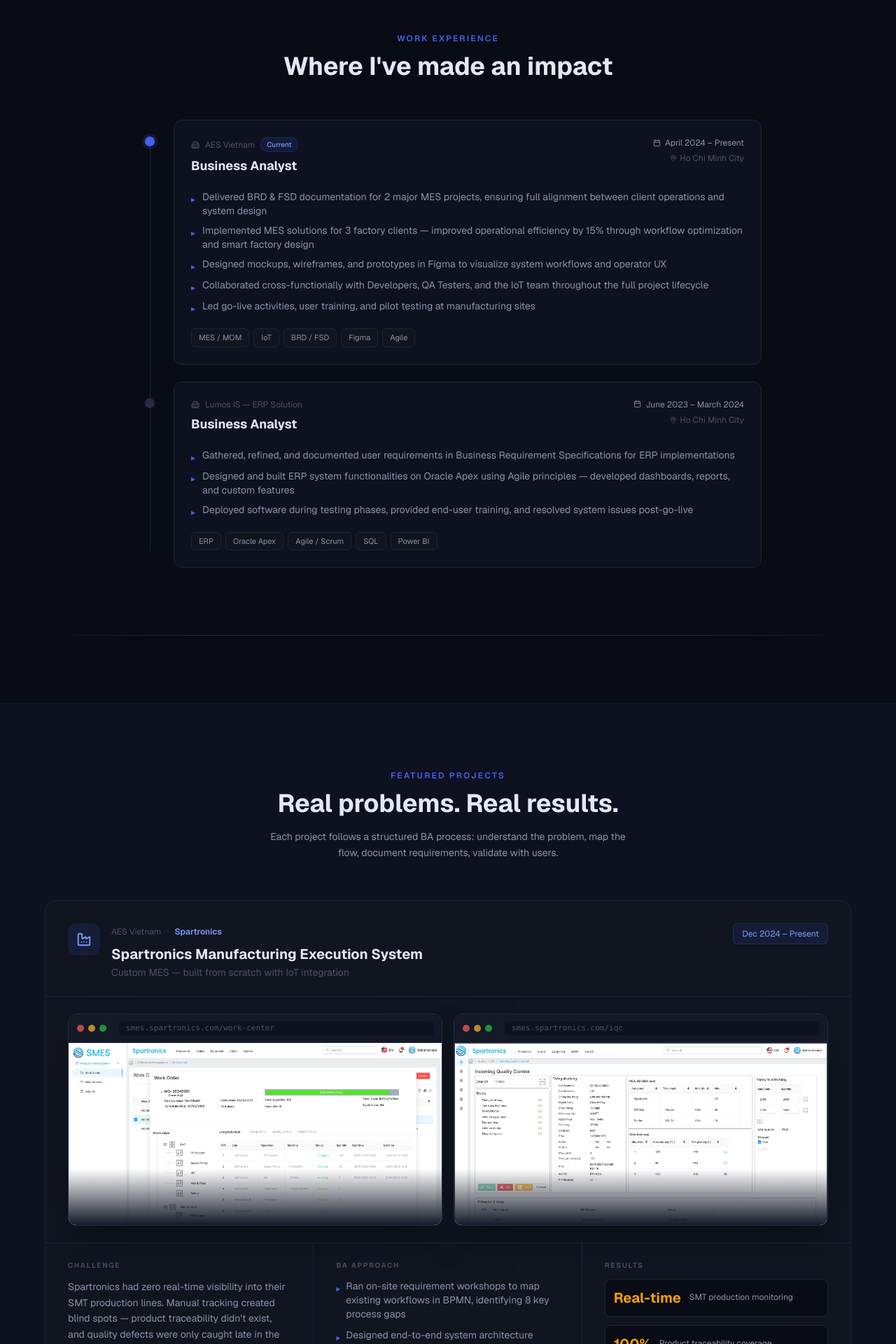
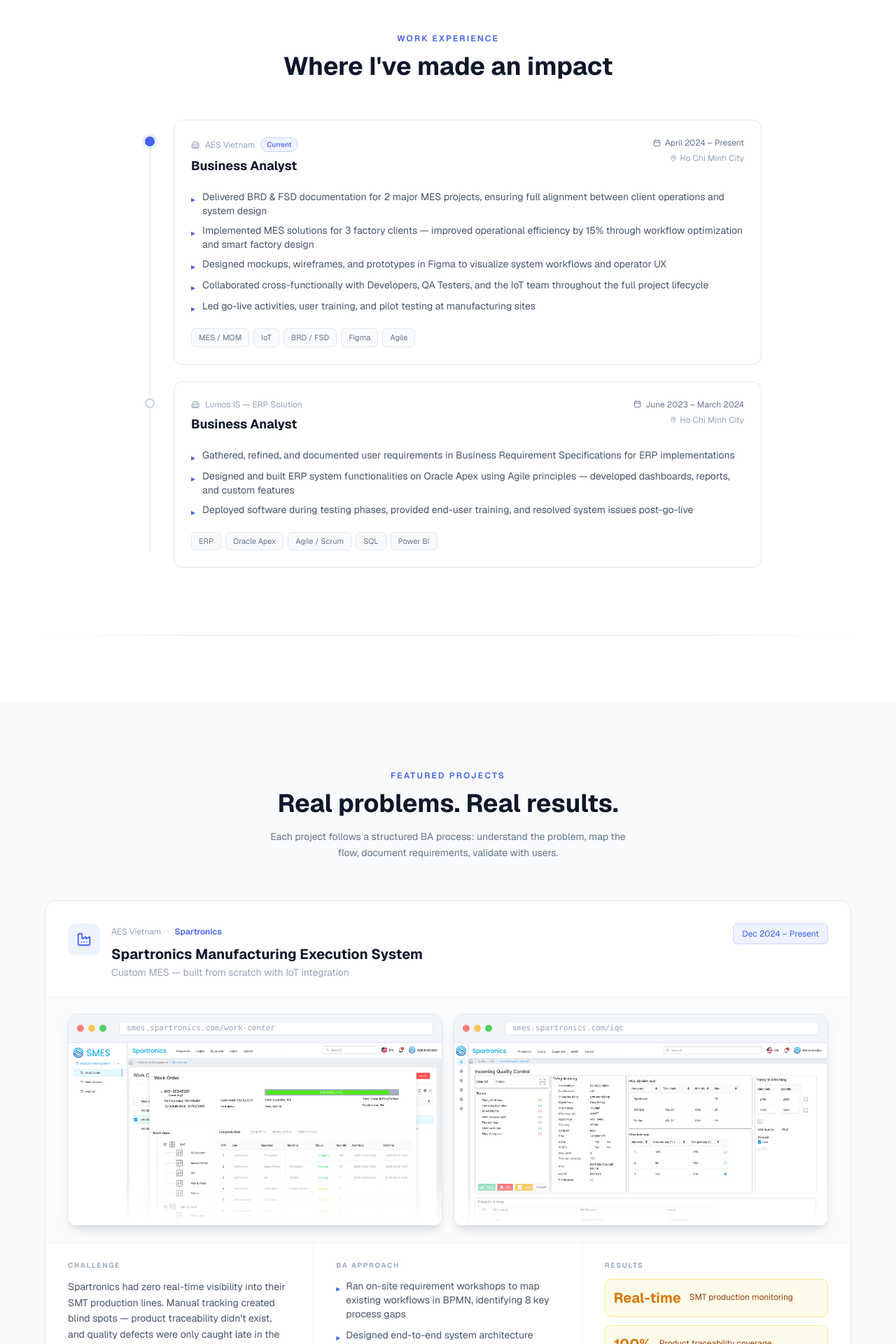
Before and after one commit to NhatPD2000/portfolio, a Next.js app: page / in a window 1280 px wide. Shown: the part 2329-4249 px from the top of the page at 70% size. Built offline with nearby package versions, Linux system fonts and the light colour scheme.

Commit message:
Switch to light theme: white/slate background, indigo accent, amber highlights

```diff
--- a/app/globals.css
+++ b/app/globals.css
@@ -1,8 +1,8 @@
 @import "tailwindcss";
 
 @theme inline {
-  --color-background: #090C14;
-  --color-foreground: #E2E8F8;
+  --color-background: #FFFFFF;
+  --color-foreground: #0F172A;
   --font-sans: var(--font-geist-sans);
 }
 
@@ -11,30 +11,28 @@
 }
 
 body {
-  background: #090C14;
-  color: #E2E8F8;
+  background: #FFFFFF;
+  color: #0F172A;
   font-family: var(--font-geist-sans), Arial, Helvetica, sans-serif;
 }
 
 ::-webkit-scrollbar { width: 4px; }
-::-webkit-scrollbar-track { background: #0E1220; }
+::-webkit-scrollbar-track { background: #F1F5F9; }
 ::-webkit-scrollbar-thumb { background: #4361EE; border-radius: 2px; }
 
-/* Name gradient — single blue family, no rainbow */
 .gradient-text {
-  background: linear-gradient(120deg, #7B9BFF 0%, #4361EE 60%, #6B8EFF 100%);
+  background: linear-gradient(120deg, #4361EE 0%, #6B8EFF 100%);
   -webkit-background-clip: text;
   -webkit-text-fill-color: transparent;
   background-clip: text;
 }
 
-/* Subtle dot pattern for hero */
 .hero-dots {
-  background-image: radial-gradient(circle, #1E2436 1px, transparent 1px);
+  background-image: radial-gradient(circle, #CBD5E1 1px, transparent 1px);
   background-size: 28px 28px;
 }
 
 .section-line {
   height: 1px;
-  background: linear-gradient(90deg, transparent, #252D42 20%, #252D42 80%, transparent);
+  background: linear-gradient(90deg, transparent, #E2E8F0 20%, #E2E8F0 80%, transparent);
 }
--- a/app/page.tsx
+++ b/app/page.tsx
@@ -8,7 +8,7 @@
 
 export default function Home() {
   return (
-    <main className="bg-[#090C14]">
+    <main className="bg-white">
       <Navbar />
       <Hero />
       <About />
--- a/components/Experience.tsx
+++ b/components/Experience.tsx
@@ -35,7 +35,7 @@
 
 export default function Experience() {
   return (
-    <section id="experience" className="py-24 px-6 bg-[#090C14]">
+    <section id="experience" className="py-24 px-6 bg-white">
       <div className="max-w-4xl mx-auto">
         <motion.div
           initial={{ opacity: 0, y: 20 }}
@@ -47,14 +47,13 @@
           <p className="text-[#4361EE] text-xs font-semibold tracking-[0.18em] uppercase mb-3">
             Work Experience
           </p>
-          <h2 className="text-3xl sm:text-4xl font-bold text-[#E2E8F8]">
+          <h2 className="text-3xl sm:text-4xl font-bold text-[#0F172A]">
             Where I&apos;ve made an impact
           </h2>
         </motion.div>
 
         <div className="relative">
-          {/* Timeline line */}
-          <div className="absolute left-[22px] top-6 bottom-6 w-px bg-[#1E2436] hidden sm:block" />
+          <div className="absolute left-[22px] top-6 bottom-6 w-px bg-[#E2E8F0] hidden sm:block" />
 
           <div className="space-y-6">
             {experiences.map((exp, i) => (
@@ -66,58 +65,54 @@
                 transition={{ duration: 0.5, delay: i * 0.1 }}
                 className="relative sm:pl-14"
               >
-                {/* Timeline dot */}
                 <div
                   className={`absolute left-[15px] top-6 w-3.5 h-3.5 rounded-full border-2 hidden sm:block ${
                     exp.current
-                      ? "bg-[#4361EE] border-[#4361EE] shadow-[0_0_0_4px_rgba(67,97,238,0.15)]"
-                      : "bg-[#252D42] border-[#252D42]"
+                      ? "bg-[#4361EE] border-[#4361EE] shadow-[0_0_0_4px_rgba(67,97,238,0.12)]"
+                      : "bg-white border-[#CBD5E1]"
                   }`}
                 />
 
-                <div className="p-6 bg-[#0E1220] border border-[#1E2436] hover:border-[#252D42] rounded-xl transition-colors duration-200">
-                  {/* Header */}
+                <div className="p-6 bg-white border border-[#E2E8F0] hover:border-[#C7D2FE] hover:shadow-md rounded-xl transition-all duration-200">
                   <div className="flex flex-wrap items-start justify-between gap-3 mb-5">
                     <div>
                       <div className="flex items-center gap-2 mb-1.5">
-                        <Building2 size={12} className="text-[#4A5268]" />
-                        <span className="text-xs text-[#4A5268]">{exp.company}</span>
+                        <Building2 size={12} className="text-[#94A3B8]" />
+                        <span className="text-xs text-[#94A3B8]">{exp.company}</span>
                         {exp.current && (
-                          <span className="text-[10px] px-2 py-0.5 rounded-full bg-[#4361EE]/12 text-[#7B9BFF] border border-[#4361EE]/20 font-medium">
+                          <span className="text-[10px] px-2 py-0.5 rounded-full bg-[#EEF2FF] text-[#4361EE] border border-[#C7D2FE] font-medium">
                             Current
                           </span>
                         )}
                       </div>
-                      <h3 className="text-lg font-bold text-[#E2E8F8]">{exp.role}</h3>
+                      <h3 className="text-lg font-bold text-[#0F172A]">{exp.role}</h3>
                     </div>
                     <div className="text-right flex flex-col items-end gap-1.5">
-                      <div className="flex items-center gap-1.5 text-xs text-[#8892AA]">
+                      <div className="flex items-center gap-1.5 text-xs text-[#64748B]">
                         <Calendar size={11} />
                         {exp.period}
                       </div>
-                      <div className="flex items-center gap-1 text-xs text-[#4A5268]">
+                      <div className="flex items-center gap-1 text-xs text-[#94A3B8]">
                         <MapPin size={10} />
                         {exp.location}
                       </div>
                     </div>
                   </div>
 
-                  {/* Highlights */}
                   <ul className="space-y-2 mb-5">
                     {exp.highlights.map((point) => (
-                      <li key={point} className="flex items-start gap-2.5 text-sm text-[#8892AA]">
+                      <li key={point} className="flex items-start gap-2.5 text-sm text-[#475569]">
                         <span className="text-[#4361EE] mt-1.5 shrink-0 text-xs">▸</span>
                         {point}
                       </li>
                     ))}
                   </ul>
 
-                  {/* Tags */}
                   <div className="flex flex-wrap gap-1.5">
                     {exp.tags.map((tag) => (
                       <span
                         key={tag}
-                        className="text-[11px] px-2.5 py-1 bg-[#111520] text-[#8892AA] rounded-md border border-[#1E2436]"
+                        className="text-[11px] px-2.5 py-1 bg-[#F8FAFC] text-[#64748B] rounded-md border border-[#E2E8F0]"
                       >
                         {tag}
                       </span>
--- a/components/Projects.tsx
+++ b/components/Projects.tsx
@@ -3,27 +3,19 @@
 import { TrendingUp, Zap, Factory } from "lucide-react";
 import Image from "next/image";
 
-function BrowserFrame({
-  src,
-  alt,
-  url,
-}: {
-  src: string;
-  alt: string;
-  url: string;
-}) {
+function BrowserFrame({ src, alt, url }: { src: string; alt: string; url: string }) {
   return (
-    <div className="rounded-xl overflow-hidden border border-[#252D42] shadow-2xl shadow-black/40">
-      {/* Browser chrome */}
-      <div className="flex items-center gap-1.5 px-3 py-2.5 bg-[#141928] border-b border-[#252D42]">
-        <div className="w-2.5 h-2.5 rounded-full bg-[#FF5F57]/70" />
-        <div className="w-2.5 h-2.5 rounded-full bg-[#FEBC2E]/70" />
-        <div className="w-2.5 h-2.5 rounded-full bg-[#28C840]/70" />
-        <div className="ml-3 flex-1 h-5 bg-[#0E1220] rounded text-[11px] flex items-center px-2.5 text-[#4A5268] font-mono truncate">
+    <div className="rounded-xl overflow-hidden border border-[#E2E8F0] shadow-lg">
+      {/* Chrome */}
+      <div className="flex items-center gap-1.5 px-3 py-2.5 bg-[#F1F5F9] border-b border-[#E2E8F0]">
+        <div className="w-2.5 h-2.5 rounded-full bg-[#FF5F57]/80" />
+        <div className="w-2.5 h-2.5 rounded-full bg-[#FEBC2E]/80" />
+        <div className="w-2.5 h-2.5 rounded-full bg-[#28C840]/80" />
+        <div className="ml-3 flex-1 h-5 bg-white rounded text-[11px] flex items-center px-2.5 text-[#94A3B8] font-mono truncate border border-[#E2E8F0]">
           {url}
         </div>
       </div>
-      {/* Screenshot with fade */}
+      {/* Screenshot */}
       <div className="relative overflow-hidden" style={{ maxHeight: "260px" }}>
         <Image
           src={src}
@@ -33,7 +25,7 @@
           className="w-full object-cover object-top"
           style={{ maxHeight: "260px" }}
         />
-        <div className="absolute bottom-0 left-0 right-0 h-20 bg-gradient-to-t from-[#141928] to-transparent" />
+        <div className="absolute bottom-0 left-0 right-0 h-16 bg-gradient-to-t from-white to-transparent" />
       </div>
     </div>
   );
@@ -49,16 +41,8 @@
     subtitle: "Custom MES — built from scratch with IoT integration",
     period: "Dec 2024 – Present",
     screenshots: [
-      {
-        src: "/smes-workcenter.png",
-        alt: "SMES Work Order & Production Line Tracking",
-        url: "smes.spartronics.com/work-center",
-      },
-      {
-        src: "/smes-iqc.png",
-        alt: "SMES Incoming Quality Control",
-        url: "smes.spartronics.com/iqc",
-      },
+      { src: "/smes-workcenter.png", alt: "SMES Work Order & Production Line Tracking", url: "smes.spartronics.com/work-center" },
+      { src: "/smes-iqc.png", alt: "SMES Incoming Quality Control", url: "smes.spartronics.com/iqc" },
     ],
     challenge:
       "Spartronics had zero real-time visibility into their SMT production lines. Manual tracking created blind spots — product traceability didn't exist, and quality defects were only caught late in the cycle.",
@@ -84,11 +68,7 @@
     subtitle: "MES digitalization — Apriso / Dassault Systèmes",
     period: "Dec 2023 – Dec 2024",
     screenshots: [
-      {
-        src: "/pnj-production.png",
-        alt: "PNJ Production Execution — Bắt đầu sản xuất",
-        url: "pnj-mes.apriso.com/production",
-      },
+      { src: "/pnj-production.png", alt: "PNJ Production Execution Screen", url: "pnj-mes.apriso.com/production" },
     ],
     challenge:
       "PNJ's electroplating line ran entirely on manual surface area calculations and paper-based logs. This caused frequent coating thickness errors, high rework rates, and zero integration between SCADA machines and production reports.",
@@ -109,7 +89,7 @@
 
 export default function Projects() {
   return (
-    <section id="projects" className="py-24 px-6 bg-[#0E1220]">
+    <section id="projects" className="py-24 px-6 bg-[#F8FAFC]">
       <div className="max-w-6xl mx-auto">
         <motion.div
           initial={{ opacity: 0, y: 20 }}
@@ -121,10 +101,10 @@
           <p className="text-[#4361EE] text-xs font-semibold tracking-[0.18em] uppercase mb-3">
             Featured Projects
           </p>
-          <h2 className="text-3xl sm:text-4xl font-bold text-[#E2E8F8] mb-4">
+          <h2 className="text-3xl sm:text-4xl font-bold text-[#0F172A] mb-4">
             Real problems. Real results.
           </h2>
-          <p className="text-[#8892AA] max-w-lg mx-auto text-sm leading-relaxed">
+          <p className="text-[#64748B] max-w-lg mx-auto text-sm leading-relaxed">
             Each project follows a structured BA process: understand the problem,
             map the flow, document requirements, validate with users.
           </p>
@@ -138,56 +118,54 @@
               whileInView={{ opacity: 1, y: 0 }}
               viewport={{ once: true }}
               transition={{ duration: 0.55, delay: i * 0.08 }}
-              className="bg-[#111520] border border-[#1E2436] hover:border-[#252D42] rounded-2xl overflow-hidden transition-colors duration-300"
+              className="bg-white border border-[#E2E8F0] hover:border-[#C7D2FE] hover:shadow-lg rounded-2xl overflow-hidden transition-all duration-300"
             >
-              {/* Card header */}
-              <div className="px-8 pt-8 pb-6 border-b border-[#1E2436]">
+              {/* Header */}
+              <div className="px-8 pt-8 pb-6 border-b border-[#F1F5F9]">
                 <div className="flex flex-wrap items-start justify-between gap-4">
                   <div className="flex items-start gap-4">
-                    <div className="p-3 rounded-xl bg-[#4361EE]/10 text-[#7B9BFF] shrink-0">
+                    <div className="p-3 rounded-xl bg-[#EEF2FF] text-[#4361EE] shrink-0">
                       <project.icon size={22} />
                     </div>
                     <div>
                       <div className="flex items-center gap-2 mb-1.5">
-                        <span className="text-xs text-[#4A5268]">{project.company}</span>
-                        <span className="text-[#252D42]">·</span>
-                        <span className="text-xs font-semibold text-[#7B9BFF]">{project.client}</span>
+                        <span className="text-xs text-[#94A3B8]">{project.company}</span>
+                        <span className="text-[#E2E8F0]">·</span>
+                        <span className="text-xs font-semibold text-[#4361EE]">{project.client}</span>
                       </div>
-                      <h3 className="text-xl font-bold text-[#E2E8F8]">{project.title}</h3>
-                      <p className="text-sm text-[#4A5268] mt-0.5">{project.subtitle}</p>
+                      <h3 className="text-xl font-bold text-[#0F172A]">{project.title}</h3>
+                      <p className="text-sm text-[#94A3B8] mt-0.5">{project.subtitle}</p>
                     </div>
                   </div>
-                  <span className="text-xs px-3 py-1.5 rounded-md bg-[#4361EE]/10 text-[#7B9BFF] border border-[#4361EE]/20 shrink-0">
+                  <span className="text-xs px-3 py-1.5 rounded-md bg-[#EEF2FF] text-[#4361EE] border border-[#C7D2FE] shrink-0">
                     {project.period}
                   </span>
                 </div>
               </div>
 
               {/* Screenshots */}
-              <div className={`px-8 py-6 border-b border-[#1E2436] ${project.screenshots.length === 2 ? "grid md:grid-cols-2 gap-4" : ""}`}>
+              <div className={`px-8 py-6 border-b border-[#F1F5F9] bg-[#FAFBFC] ${project.screenshots.length === 2 ? "grid md:grid-cols-2 gap-4" : ""}`}>
                 {project.screenshots.map((shot) => (
                   <BrowserFrame key={shot.src} {...shot} />
                 ))}
               </div>
 
-              {/* Content — 3 columns */}
-              <div className="grid lg:grid-cols-3 gap-0 divide-y lg:divide-y-0 lg:divide-x divide-[#1E2436]">
-                {/* Challenge */}
+              {/* 3 columns */}
+              <div className="grid lg:grid-cols-3 gap-0 divide-y lg:divide-y-0 lg:divide-x divide-[#F1F5F9]">
                 <div className="px-8 py-6">
-                  <h4 className="text-[10px] font-semibold text-[#4A5268] uppercase tracking-[0.18em] mb-3">
+                  <h4 className="text-[10px] font-semibold text-[#94A3B8] uppercase tracking-[0.18em] mb-3">
                     Challenge
                   </h4>
-                  <p className="text-sm text-[#8892AA] leading-relaxed">{project.challenge}</p>
+                  <p className="text-sm text-[#475569] leading-relaxed">{project.challenge}</p>
                 </div>
 
-                {/* Approach */}
                 <div className="px-8 py-6">
-                  <h4 className="text-[10px] font-semibold text-[#4A5268] uppercase tracking-[0.18em] mb-3">
+                  <h4 className="text-[10px] font-semibold text-[#94A3B8] uppercase tracking-[0.18em] mb-3">
                     BA Approach
                   </h4>
                   <ul className="space-y-2.5">
                     {project.approach.map((step) => (
-                      <li key={step} className="flex items-start gap-2 text-sm text-[#8892AA]">
+                      <li key={step} className="flex items-start gap-2 text-sm text-[#475569]">
                         <span className="text-[#4361EE] mt-1.5 shrink-0 text-xs">▸</span>
                         {step}
                       </li>
@@ -195,20 +173,18 @@
                   </ul>
                 </div>
 
-                {/* Results */}
                 <div className="px-8 py-6">
-                  <h4 className="text-[10px] font-semibold text-[#4A5268] uppercase tracking-[0.18em] mb-3">
+                  <h4 className="text-[10px] font-semibold text-[#94A3B8] uppercase tracking-[0.18em] mb-3">
                     Results
                   </h4>
                   <div className="space-y-3 mb-6">
                     {project.results.map((r) => (
                       <div
                         key={r.metric}
-                        className="flex items-center gap-3 p-3 bg-[#090C14] rounded-lg border border-[#1E2436]"
+                        className="flex items-center gap-3 p-3 bg-[#FFFBEB] rounded-lg border border-[#FDE68A]"
                       >
-                        {/* Amber for metrics — personality highlight */}
-                        <span className="text-xl font-bold text-[#F59E0B]">{r.metric}</span>
-                        <span className="text-xs text-[#8892AA] leading-tight">{r.label}</span>
+                        <span className="text-xl font-bold text-[#D97706]">{r.metric}</span>
+                        <span className="text-xs text-[#92400E] leading-tight">{r.label}</span>
                       </div>
                     ))}
                   </div>
@@ -216,7 +192,7 @@
                     {project.tags.map((tag) => (
                       <span
                         key={tag}
-                        className="text-[11px] px-2 py-0.5 rounded-md bg-[#4361EE]/8 text-[#7B9BFF] border border-[#4361EE]/15"
+                        className="text-[11px] px-2 py-0.5 rounded-md bg-[#EEF2FF] text-[#4361EE] border border-[#C7D2FE]"
                       >
                         {tag}
                       </span>
@@ -234,26 +210,23 @@
           whileInView={{ opacity: 1 }}
           viewport={{ once: true }}
           transition={{ duration: 0.45, delay: 0.2 }}
-          className="mt-6 p-6 bg-[#111520] border border-[#1E2436] rounded-xl flex items-start gap-4"
+          className="mt-6 p-6 bg-white border border-[#E2E8F0] rounded-xl flex items-start gap-4"
         >
-          <div className="p-2.5 rounded-lg bg-[#4361EE]/10 text-[#7B9BFF] shrink-0">
+          <div className="p-2.5 rounded-lg bg-[#EEF2FF] text-[#4361EE] shrink-0">
             <TrendingUp size={18} />
           </div>
           <div>
-            <h4 className="font-semibold text-[#E2E8F8] mb-1 text-sm">
+            <h4 className="font-semibold text-[#0F172A] mb-1 text-sm">
               ERP Implementation — Lumos IS (2023–2024)
             </h4>
-            <p className="text-sm text-[#8892AA] leading-relaxed">
+            <p className="text-sm text-[#475569] leading-relaxed">
               Collaborated with enterprise clients to implement ERP solutions on Oracle Apex.
               Delivered custom dashboards, reports, and system features via Agile sprints.
               Managed UAT cycles and provided post-deployment support.
             </p>
             <div className="flex flex-wrap gap-1.5 mt-3">
               {["Oracle Apex", "ERP", "Agile", "Dashboard Design", "UAT"].map((t) => (
-                <span
-                  key={t}
-                  className="text-[11px] px-2 py-0.5 rounded-md bg-[#4361EE]/8 text-[#7B9BFF] border border-[#4361EE]/15"
-                >
+                <span key={t} className="text-[11px] px-2 py-0.5 rounded-md bg-[#EEF2FF] text-[#4361EE] border border-[#C7D2FE]">
                   {t}
                 </span>
               ))}
```
Also changed, not shown: components/About.tsx (+11 -11 lines), components/Contact.tsx (+36 -69 lines), components/Hero.tsx (+19 -19 lines), components/Navbar.tsx (+6 -6 lines), components/Skills.tsx (+6 -11 lines).
